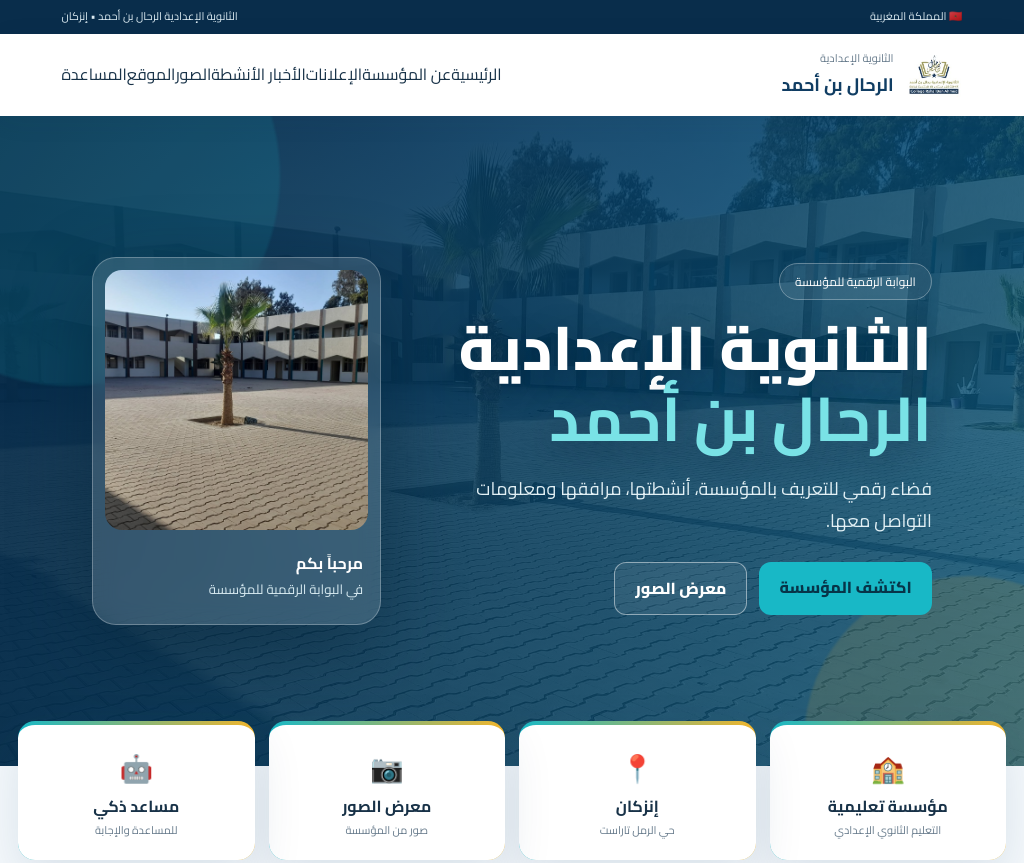
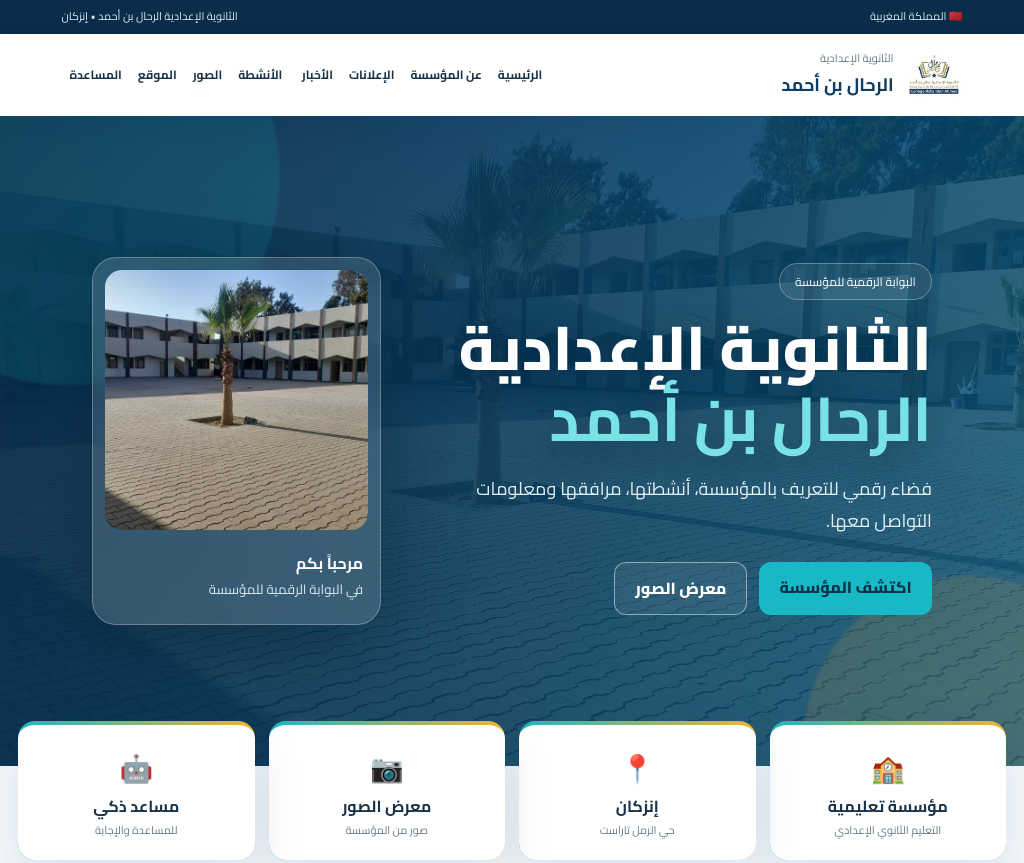
Before and after one commit to Exo45/rahal-ben-ahmed-school, a plain HTML site: page index.html in a window 1024 px wide. Shown: the top 863 px of the page. Drawn offline with Linux system fonts and the light colour scheme.

Commit message:
Add files via upload

```diff
--- a/style.css
+++ b/style.css
@@ -1,6 +1,6 @@
 @import url('https://fonts.googleapis.com/css2?family=Cairo:wght@400;600;700;800&display=swap');
 :root{--navy:#103d63;--blue:#176e9f;--cyan:#18b8c6;--text:#183248;--muted:#667a8b;--bg:#f4f8fb;--white:#fff;--shadow:0 18px 50px rgba(16,61,99,.12)}
-*{box-sizing:border-box;scroll-behavior:smooth}body{margin:0;font-family:Cairo,Arial,sans-serif;color:var(--text);line-height:1.8}a{text-decoration:none;color:inherit}.top{background:#092d4b;color:#dbeaf1;padding:7px 6%;display:flex;justify-content:space-between;font-size:11px}header{height:82px;display:flex;align-items:center;justify-content:space-between;padding:8px 6%;background:#fff;position:sticky;top:0;z-index:99;box-shadow:0 5px 25px #092d4b12}.brand{display:flex;gap:12px;align-items:center}.brand img{width:57px;height:57px;object-fit:cover;border-radius:13px}.brand small{display:block;color:var(--muted);font-size:11px}.brand strong{color:var(--navy);font-size:18px}.nav{display:flex;gap:3px}.nav a{font-size:13px;font-weight:700;padding:9px 11px;border-radius:10px}.nav a:hover{background:#e8f7fa;color:var(--blue)}.hamb{display:none;border:0;background:var(--navy);color:#fff;border-radius:9px;padding:8px 12px;font-size:20px}
+*{box-sizing:border-box;scroll-behavior:smooth}body{margin:0;font-family:Cairo,Arial,sans-serif;color:var(--text);line-height:1.8}a{text-decoration:none;color:inherit}.top{background:#092d4b;color:#dbeaf1;padding:7px 6%;display:flex;justify-content:space-between;font-size:11px}header{height:82px;display:flex;align-items:center;justify-content:space-between;padding:8px 6%;background:#fff;position:sticky;top:0;z-index:99;box-shadow:0 5px 25px #092d4b12}.brand{display:flex;gap:12px;align-items:center}.brand img{width:57px;height:57px;object-fit:cover;border-radius:13px}.brand small{display:block;color:var(--muted);font-size:11px}.brand strong{color:var(--navy);font-size:18px}.nav{display:flex;gap:3px}.nav{display:flex;align-items:center;gap:8px;flex-wrap:wrap}nav a{font-size:13px;font-weight:700;padding:9px 13px;border-radius:10px;white-space:nowrap;display:inline-flex;align-items:center;justify-content:center}.nav a:hover{background:#e8f7fa;color:var(--blue)}.hamb{display:none;border:0;background:var(--navy);color:#fff;border-radius:9px;padding:8px 12px;font-size:20px}
 .hero{min-height:650px;background:linear-gradient(110deg,#082d4ae8,#0b638e9b),url("school-1.jpg") center/cover;color:#fff;padding:85px 9%;display:flex;align-items:center;justify-content:space-between;gap:45px}.heroText{max-width:740px}.tag{border:1px solid #ffffff4c;background:#ffffff12;border-radius:40px;padding:6px 15px;font-size:12px}.hero h1{font-size:clamp(44px,6vw,76px);line-height:1.15;margin:18px 0}.hero h1 b{color:#79e2e6}.hero p{font-size:18px;color:#e2f0f5}.actions{display:flex;gap:12px;margin-top:25px;flex-wrap:wrap}.btn{display:inline-block;padding:11px 20px;border-radius:12px;font-weight:800}.primary{background:var(--cyan);color:#073448}.ghost{border:1px solid #fff7;background:#fff1;color:#fff}.heroPhoto{width:320px;padding:12px;background:#fff2;border:1px solid #fff4;border-radius:24px;backdrop-filter:blur(10px)}.heroPhoto img{width:100%;height:260px;object-fit:cover;border-radius:17px}.heroPhoto div{padding:10px 5px}.heroPhoto b,.heroPhoto small{display:block}.heroPhoto small{color:#d5e8ef}
 .stats{max-width:1150px;margin:-45px auto 0;position:relative;z-index:5;display:grid;grid-template-columns:repeat(4,1fr);gap:14px;padding:0 18px}.stats div{background:#fff;padding:19px;border-radius:17px;box-shadow:var(--shadow);text-align:center}.stats span{display:block;font-size:27px}.stats b,.stats small{display:block}.stats small{font-size:11px;color:var(--muted)}
 .section{padding:95px 8%;max-width:1400px;margin:auto}.gray{max-width:none;background:var(--bg)}.title{text-align:center;margin-bottom:45px}.title label{color:var(--cyan);font-weight:800;font-size:13px}.title h2{color:var(--navy);font-size:38px;margin:5px 0}.title p{color:var(--muted);margin:0}.about{max-width:1150px;margin:auto;display:grid;grid-template-columns:1fr 1fr;gap:55px;align-items:center}.about h3{font-size:28px;color:var(--navy)}.about p{color:#536b7b}.about ul{list-style:none;padding:0}.about li{margin:8px 0;font-weight:700}.about li:before{content:"✓";color:var(--cyan);margin-left:8px}.largePhoto{width:100%;height:440px;object-fit:cover;border-radius:25px;box-shadow:var(--shadow)}
@@ -71,3 +71,8 @@ footer:before{content:"";position:absolute;top:0;left:0;right:0;height:5px;backg
  .announcement-content h3{font-size:27px}.club-list{grid-template-columns:1fr}.announcement-feature{border-radius:20px}
  .announcement-image-wrap img{max-height:none}.section-ribbon{font-size:12px}
 }
+
+@media (min-width:901px) and (max-width:1150px){
+  nav{gap:4px}
+  nav a{font-size:12px;padding:8px 8px}
+}
```
